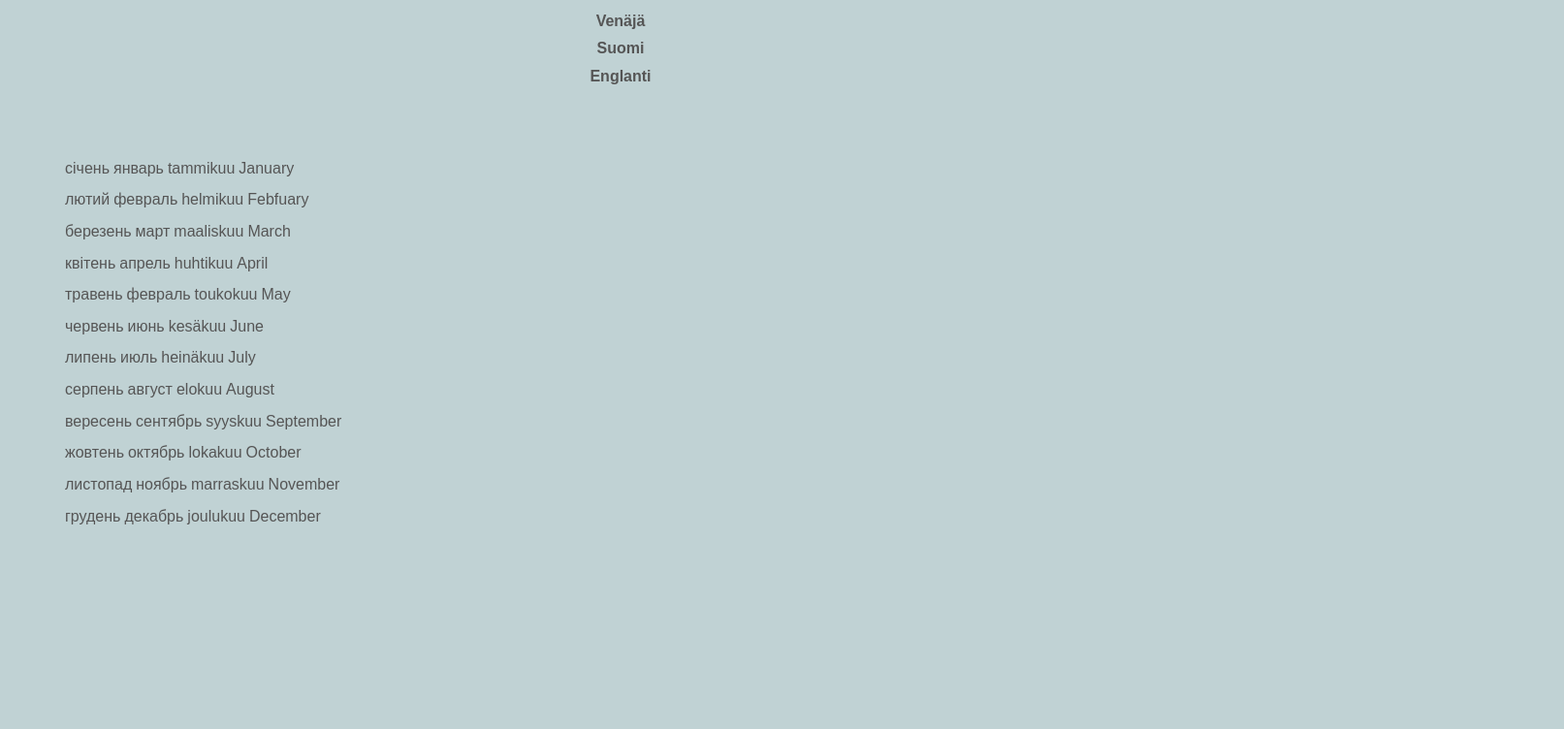
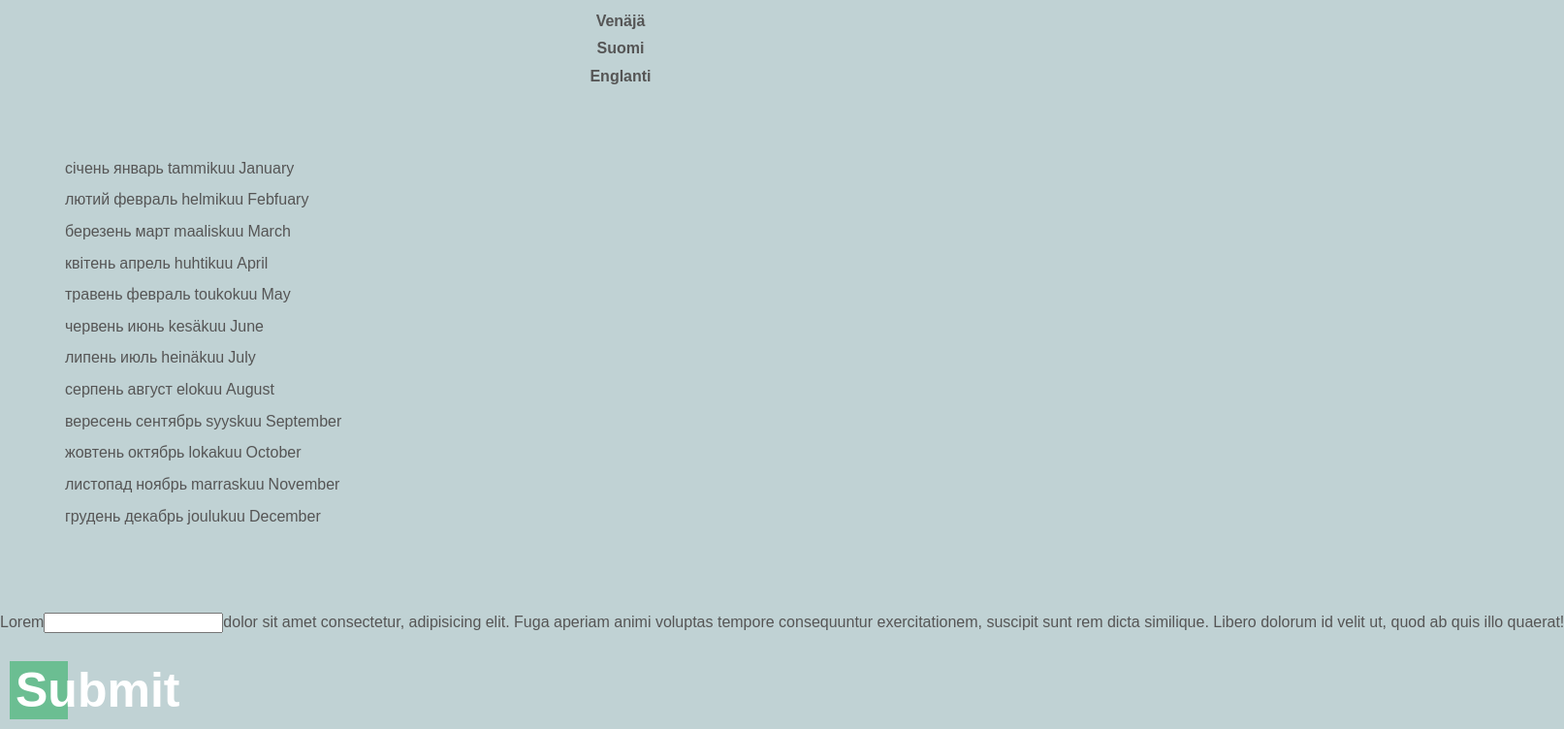
Before and after one commit to irensula/4lang-app, a React (Create React App) app: page / in a window 1280 px wide. Shown: the part 1058-1810 px from the top of the page at 97% size, 1613 px wide, since content can reach past the window. Before the commit the page ends 1671 px from the top, so only its background shows below. Built offline with nearby package versions, Linux system fonts and the light colour scheme.

Commit message:
Add files via upload

```diff
--- a/src/App.js
+++ b/src/App.js
@@ -1,17 +1,9 @@
 import './App.css';
-import React, { useState } from 'react';
 import Task from './components/Task.jsx';
 import Months from './components/Months.jsx';
 import DaysOfWeek from './components/DaysOfWeek.jsx';
 
 function App() {
-
-  const [words, setWords] = useState([]);
-  function checkWord(inputText) {
-    setWords(prevWords => {
-      return [...prevWords, inputText];
-    });
-  }
 
   return (
     <div>
@@ -20,18 +12,7 @@ function App() {
 
       <Months />
 
-      <div>
-          <ul>
-              {words.map((todoItem, index) => (
-              <Task
-                  key={index}
-                  id={index}
-                  text={todoItem}
-                  onAdd={ checkWord }
-              />
-              ))}
-          </ul>
-      </div>
+      <Task />
 
     </div>
   );
--- a/src/components/Task.jsx
+++ b/src/components/Task.jsx
@@ -2,26 +2,25 @@ import { useState } from "react";
 
 const Task = (props) => {
 
-    const [inputText, setInputText] = useState("");
-    function handleChange(event) {
-        const newValue = event.target.value;
-        setInputText(newValue);
-      }
+    const [val, setVal] = useState("");
+    const click = () => {
+        alert(val)
+    }
+    const change = event => {
+        setVal(event.target.value);
+    }
 
     return (
         <form>
             <p className="taskText">Lorem</p>
-            <input className="taskInput" type="text" value={inputText} onChange={handleChange} />
+            <input
+                className="taskInput"
+                onChange={change}
+                value = {val}
+            />
             <p className="taskText">dolor sit amet consectetur, adipisicing elit. Fuga aperiam animi voluptas tempore consequuntur exercitationem, suscipit sunt rem dicta similique. Libero dolorum id velit ut, quod ab quis illo quaerat!</p>
             <br/>
-            <button
-                className="button"
-                onClick={() => {
-                    props.onAdd(inputText);
-                    setInputText("");
-                }}>
-                Submit
-             </button>
+            <button className="button" onClick = {click}>Submit</button>
         </form>
     );
 }
```
